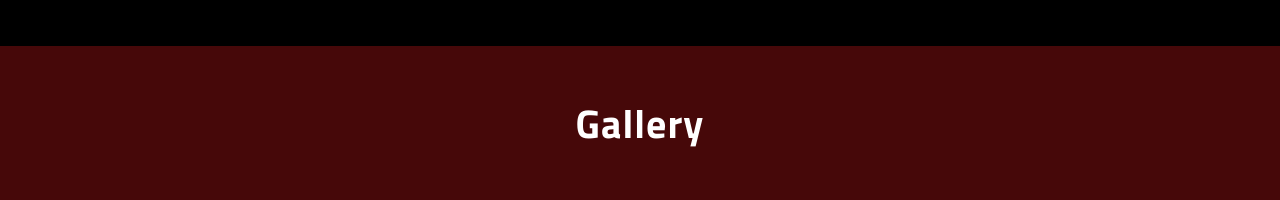
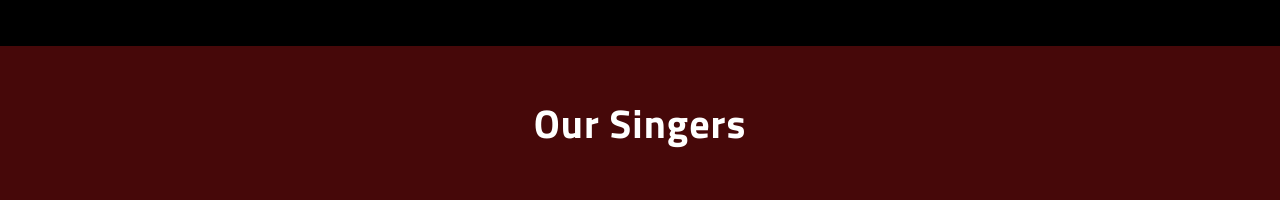
Before and after one commit to LeonMher/alikhanyan-production, a React (Vite) app: page /alikhanyans-project in a window 1280 px wide. Shown: the part 1686-1886 px from the top of the page. Built offline with nearby package versions, Linux system fonts and the light colour scheme.

Commit message:
rename gallery to our singers | center the images of some singers

```diff
--- a/src/data/project.js
+++ b/src/data/project.js
@@ -1,12 +1,12 @@
 export const project = [
   {
     fullName: "Aida Arami",
-    img: "https://res.cloudinary.com/ds06qiycz/image/upload/v1758737420/aida_arami_uxpmhl.jpg",
+    img: "https://res.cloudinary.com/ds06qiycz/image/upload/v1760772775/aida_arami_uxpmhl.jpg",
     instrument: "Երգչուհի",
   },
   {
     fullName: "Anna Harutyunyan",
-    img: "https://res.cloudinary.com/ds06qiycz/image/upload/v1758737589/anna_harutyunyan_o88mdn.png",
+    img: "https://res.cloudinary.com/ds06qiycz/image/upload/v1760772597/anna_harutyunyan_o88mdn_1_o4neln.png",
     instrument: "Երգչուհի",
   },
   {
@@ -74,7 +74,7 @@ export const project = [
 
   {
     fullName: "Vahan Urutyan",
-    img: "https://res.cloudinary.com/ds06qiycz/image/upload/v1758738321/vahan_urutyan_ulahrr.jpg",
+    img: "https://res.cloudinary.com/ds06qiycz/image/upload/v1760772704/vahan_urutyan_ulahrr.jpg",
     instrument: "Կլարնետ, դուդուկ, պկու",
   },
 
--- a/src/projects/AlikhanyansProject/Gallery/Gallery.jsx
+++ b/src/projects/AlikhanyansProject/Gallery/Gallery.jsx
@@ -5,7 +5,7 @@ const Gallery = () => {
     <div className="bg-red-950 min-h-screen py-12 px-4">
       <div className="max-w-7xl mx-auto">
         <h1 className="text-[40px] text-white text-center mb-12 font-semibold tracking-wide">
-          Gallery
+          Our Singers
         </h1>
 
         <div className="grid grid-cols-1 sm:grid-cols-2 md:grid-cols-3 lg:grid-cols-4 gap-12 justify-center">
```
